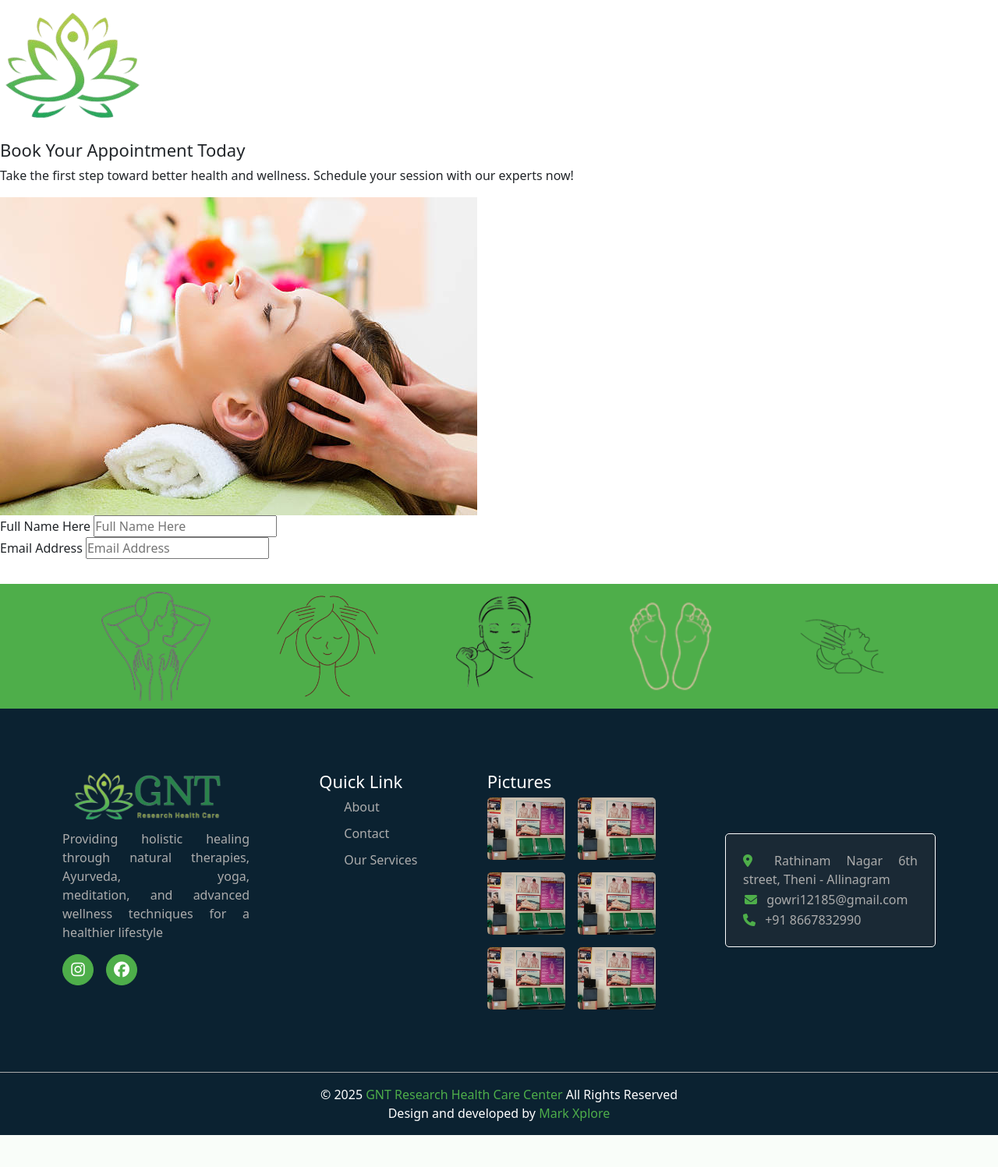
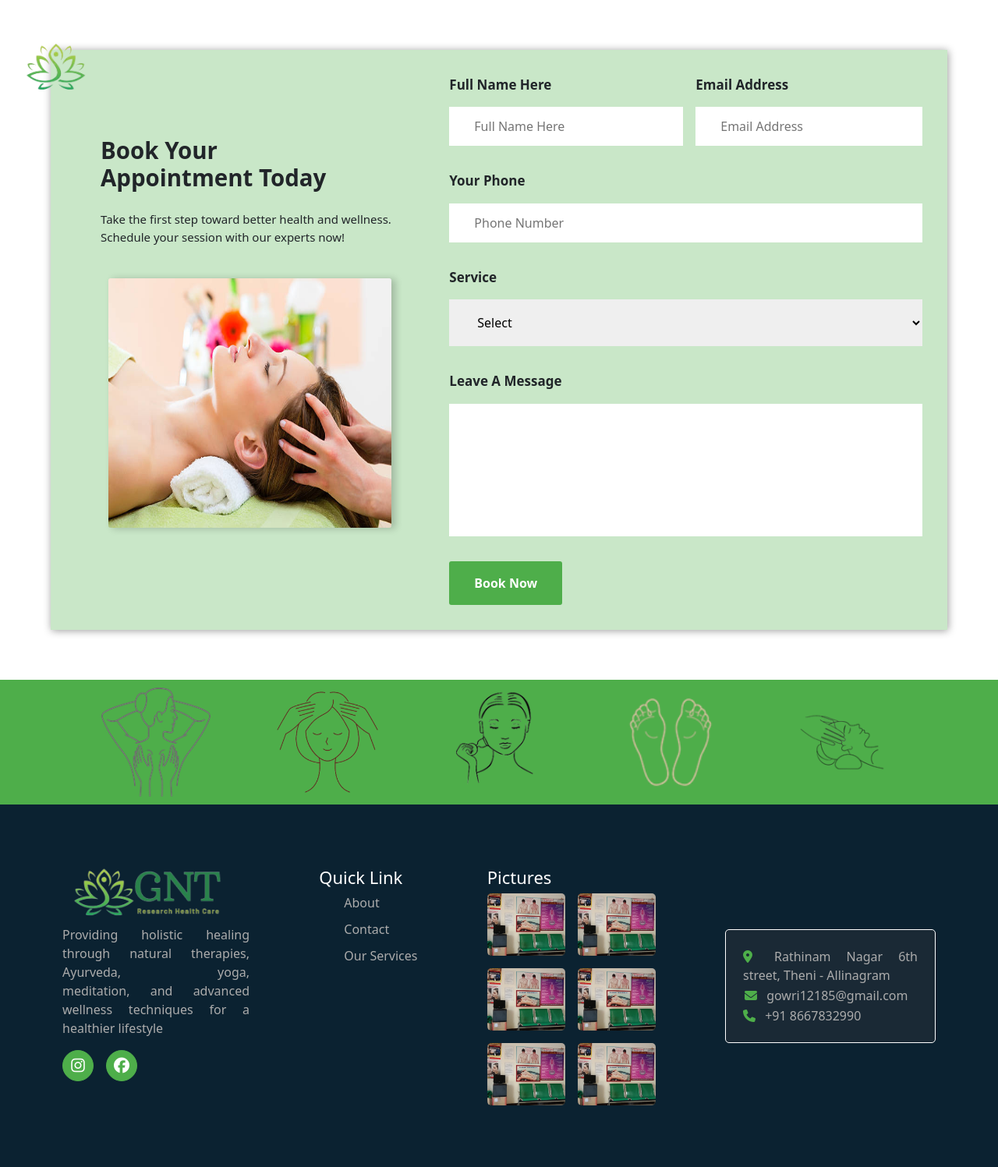
Before and after one commit to MakeMesy/GNT-health-center, a PHP site: page /contact.php in a window 1280 px wide. Shown: the part 1800-3297 px from the top of the page at 78% size. Before the commit the page ends 3256 px from the top, so only its background shows below. Run offline with PHP 8.4, Linux system fonts and the light colour scheme; some libraries are stand-ins or nearby versions; some web fonts are replaced.

Commit message:
contact form updated

```diff
--- a/assets/css/resources/style.css
+++ b/assets/css/resources/style.css
@@ -227,7 +227,106 @@ margin: 2px;
 
 /* contact form */
 
+#contact-form{
+   width: 100%;
+   max-width: 1150px;
+   margin: 0 auto;
+   padding: 2rem;
+   margin-top: 4rem  ;
+   margin-bottom: 4rem;
+   background: var(--bglight-color);
+   display: flex;
+   position: relative;
+   box-shadow: 1px 1px 10px 0.2px rgba(0,0,0,0.4);
 
+}
+.contact-left-content{
+   display: flex;
+   flex-direction: column;
+   padding: 1rem;
+   margin-top: 4rem;
+   gap: 1rem;
+   width: 100%;
+   padding-left: 2rem;
+
+}
+.contact-left-content h2{
+   font-size: clamp(27px,2.3vw,30px);
+   font-weight: 700;
+}
+.contact-left-content p{
+   font-size: clamp(15px,1.2vw,15px);
+   font-weight: 500;
+
+
+}
+.contact-left-content .form-img{
+   padding: 10px;
+}
+.contact-left-content img{
+   width: 420px;
+   height: 320px;
+   border-radius: 3px;
+   box-shadow: 5px 1px 10px 0.2px rgba(0,0,0,0.2);
+
+}
+.contact-site-icon img{
+   width: 80px;
+}
+.contact-site-icon{
+   position: absolute;
+   top: -2%;
+   left: -3%;
+}
+.contact-form-main{
+   width: 100%;
+   padding-left: 3rem;
+}
+.form-group input{
+   height: 50px;
+   padding-left: 2rem;
+   border: none;
+   width: 100%;
+}
+form{
+   display: flex;
+   flex-direction: column;
+   gap: 2rem;
+}
+.form-group{
+   display: flex;
+   flex-direction: column;
+}
+.form-group label{
+   margin-bottom: 1rem;
+   font-weight: 700;
+   font-size: clamp(14px,1.8vw,17px);
+}
+.form-group:nth-child(1){
+   display: flex;
+   flex-direction: row;
+   gap: 1rem;
+}
+.form-group select{
+   width: 100%;
+   height: 60px;
+   border: none;
+   padding-left: 2rem;
+}
+
+.form-group textarea{
+   height: 170px;
+   border: none;
+   resize: none;
+}
+.form-btn button{
+   background: var(--primary-color);
+   padding: 1rem 2rem;
+   color: white;
+   font-weight: bold;
+   border: none;
+   border-radius: 3px;
+}
 
  @media screen and (max-width:768px) {
     footer{
@@ -276,7 +375,7 @@ margin: 2px;
             margin-top: 5rem;
     }
     .mobile-nav-items ul li{
-      font-size: 25px;
+      font-size: 20px;
       font-weight: 500;
       margin-bottom: 1rem;
 
@@ -318,4 +417,17 @@ margin: 2px;
       align-items: center;
       border-radius: 50%;
    }
+   /* form */
+   #contact-form{
+      flex-direction: column;
+   }
+   .contact-left-content{
+      padding: 0;
+   }
+   .form-group:nth-child(1){
+      flex-direction: column;
+   }
+   .contact-form-main{
+      padding-left: 0rem;
+   }
  }
--- a/contact.php
+++ b/contact.php
@@ -61,8 +61,7 @@ include('./resources/conn.php')
     </div>
 </section>
 
-
-<!-- map -->
+ <!-- map -->
 
 <section id="map-main">
 <iframe
--- a/resources/form.php
+++ b/resources/form.php
@@ -1,27 +1,68 @@
 <section id="contact-form">
 
+    <div class="contact-form-content">
     <div class="contact-site-icon">
         <img src="./assets/img/main/favicon.png" alt="">
     </div>
-<div class="contact-form-content">
+    <div class="contact-left-content">
+        <div>
         <h2>
             Book Your Appointment Today
         </h2>
+        </div>
+        <div>
         <p>
             Take the first step toward better health and wellness. Schedule your session with our experts now!
         </p>
+        </div>
+        <div class="form-img">
         <img src="./assets/img/main/contact.jpg" alt="">
+        </div>
+    </div>
     </div>
     <div class="contact-form-main">
         <form action="">
-        <div>
+            <div class="form-group">
+                <div class="name-form">
                     <label for="">Full Name Here</label>
                     <input type="text" placeholder="Full Name Here">
                     <i></i>
                 </div>
-        <div>
+                <div class="email-form">
                     <label for="">Email Address</label>
                     <input type="text" placeholder="Email Address">
+                </div>
+            </div>
+            <div class="form-group">
+                <label for="">Your Phone</label>
+                <input type="text" placeholder="Phone Number">
+            </div>
+            <div class="form-group">
+                <label for="">Service</label>
+                <select name="category" id="category">
+                    <option value="" selected disabled>Select</option>
+                    <option value="weight-loss">Weight Loss</option>
+                    <option value="bridal">Bridal Care</option>
+                    <option value="detox">Detox</option>
+                    <option value="skin-care">Skin Care</option>
+                    <option value="hair-care">Hair Care</option>
+                    <option value="pain-relief">Pain Relief</option>
+                    <option value="insomnia">Insomnia</option>
+                    <option value="spine-care">Spine Care</option>
+                    <option value="flower-medicine">Flower Medicine</option>
+                    <option value="yoga">Yoga</option>
+                </select>
+
+            </div>
+            <div class="form-group">
+
+            <label for="">Leave A Message</label>
+            <textarea name="" id="">
+
+            </textarea>
+            </div>
+            <div class="form-btn">
+                <button>Book Now</button>
             </div>
         </form>
     </div>
```
Lines whose indentation alone changed are shown as unchanged.
